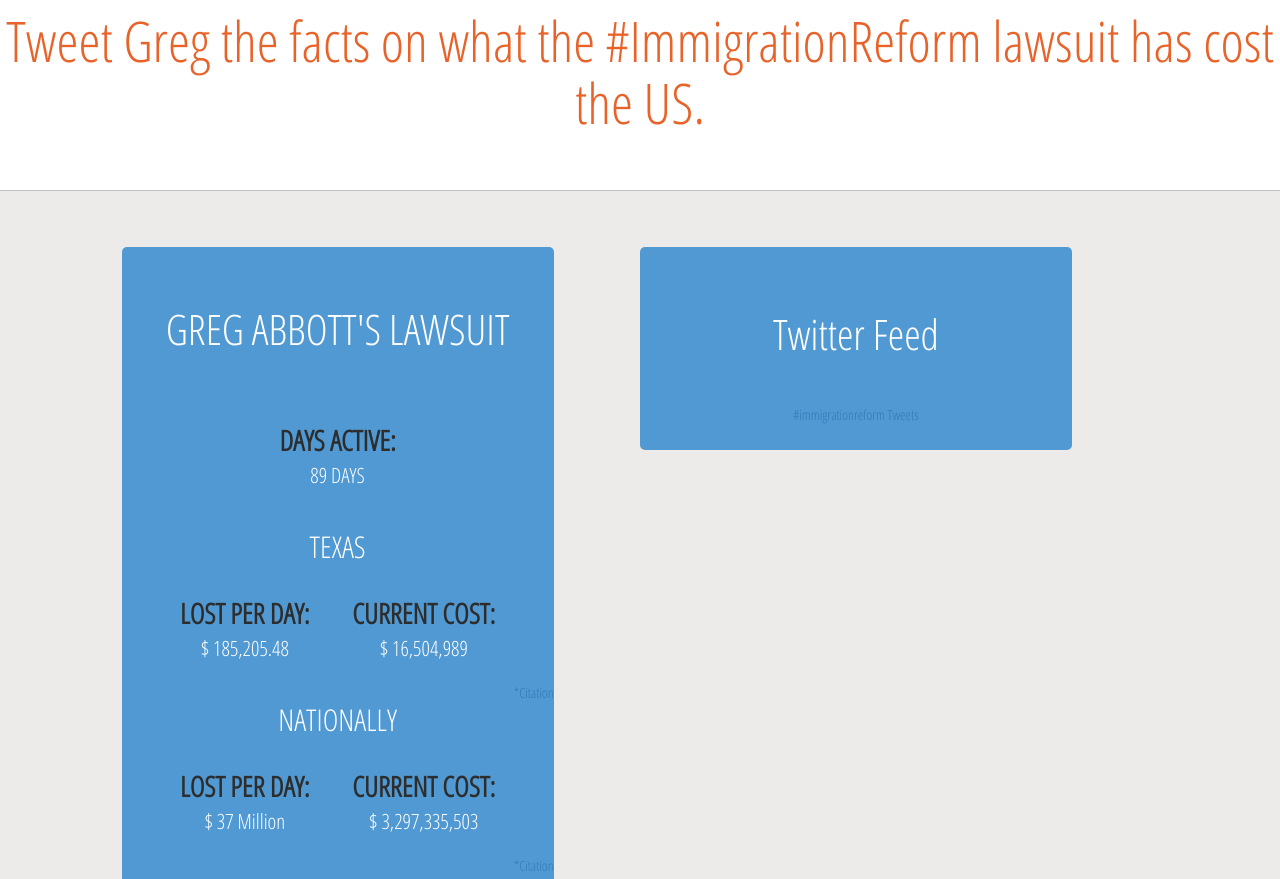
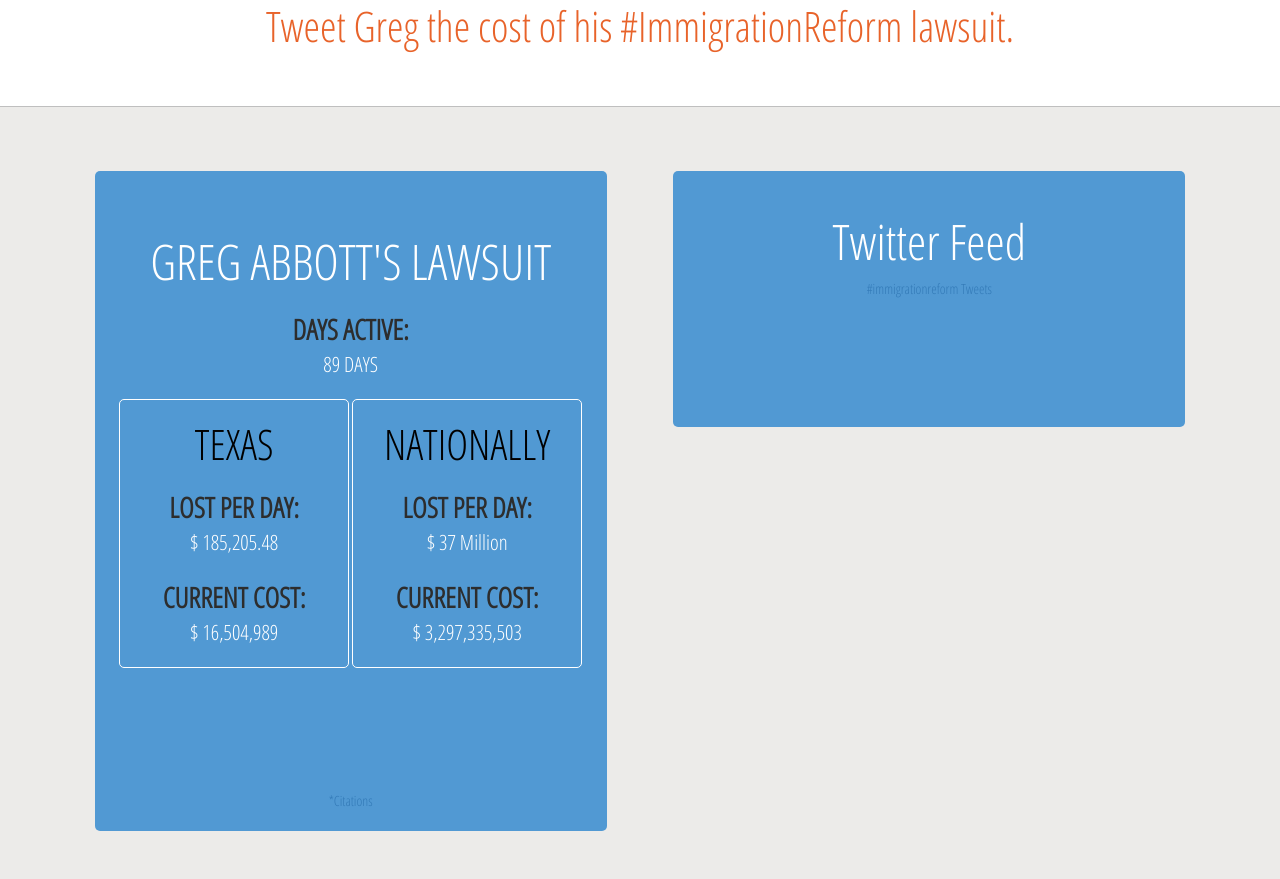
Before and after one commit to hughdevore/austin.fwd.us, a website: page index.html at #/home in a window 1280 px wide. Shown: the part 375-1254 px from the top of the page. Drawn offline with nearby package versions, Linux system fonts and the light colour scheme; a web font is replaced by a local one.

Commit message:
Adding vanilla css stylings

```diff
--- a/style/style.css
+++ b/style/style.css
@@ -32,25 +32,44 @@
 h1 {
   font-family: 'Droid Serif', Georgia, serif;
   text-align: center;
-  font-size: 3.5em;
+  font-size: 3em;
   display: block;
-  width: 100%;
 /*  margin-top: -40px;*/
       margin-top: 32px;
   margin-bottom: 32px;
   color: #369ff4;
 }
 
+h2 {
+  text-align: center;
+  font-size: 2.5em;
+  color: white;
+    padding-top: 0.5em;
+}
+
 h3 {
     color: #e8632a;
-    font-size: 4em;
+    font-size: 3em;
     margin-top: 32px;
     margin-bottom: 32px;
 }
 
+h4 {
+    color: black;
+    font-size: 3em;
+    margin-top: 0.5em;
+}
+
+
 p {
     color: #2E2D2C;
-    font-size: 1.5em;
+    font-size: 0.5em;
+    padding: 0 3%;
+    text-align: center;
+}
+
+a {
+    text-align: center;
 }
 
 .heading-wrapper{
@@ -62,12 +81,30 @@
     border: 2px solid #0099cc;
     color: black;
 }
+
+
+.info-wrapper {
+    height: 100%;
+}
+
+.info-title {
+    border: 1px solid white;
+    border-radius: 5px;
+    margin: 10%;
+}
+
 .tubs{
     background: rgb(81, 153,211);
     border-radius: 5px;
-    margin: 4em 0px 1em 0;
     padding: 20px 0 20px 0;
+    height: 100%;
+    margin: 5%;
 }
+#twitter-feed {
+    padding:0 3%;
+    padding-bottom: 10%;
+}
+
 
 .data-label{
     margin: 20px 20px;
@@ -102,14 +139,15 @@
     color: white;
     padding: .75em 0 .75em 0;
 }
-#twitter-feed{
-    padding: 25px 0 25px 0;
-}
 #video-wrapper{
 /*    margin: 2em 0 1em 0 ;*/
     margin-bottom: 1em;
 /*    margin-left: 8.33333333%;*/
-    margin:0 5%;
+    margin:5%;
+    padding: 3%;
+    padding-top: 10%;
+    padding-bottom: 10%;
+    margin-bottom: 10%;
 }
 
 /* Responsive */
@@ -121,25 +159,55 @@
 
 @media screen and (max-width: 900px) {
   iframe {
-    width: 650px;
+    width: 90%;
     height: 333px;
   }
 }
 
 @media screen and (max-width: 675px) {
   iframe {
-    width: 450px;
+    width: 90%;
     height: 245px;
   }
 
   h3 {font-size: 2.5em;}
+
 }
 
 @media screen and (max-width: 475px) {
   iframe {
-    width: 300px;
+    width: 90%;
     height: 163px;
   }
+}
+
+@media screen and (min-width: 550px) {
+    .twin {
+        margin: 0;
+        margin-top: 5%;
+        display: inline-block;
+        vertical-align: top;
+        width: 40%;
+    }
+    h2 {
+        font-size: 3.5em;
+    }
+
+    .data-label {
+        display: block;
+    }
+
+    #twitter-feed {
+        margin-left: 5%;
+    }
+}
+@media screen and (min-width: 1100px) {
+     .info-title {
+        margin: 0;
+        display: inline-block;
+        width: 45%;
+        margin-bottom:24%;
+    }
 }
 
 
--- a/templates/home.html
+++ b/templates/home.html
@@ -15,76 +15,97 @@
         </div>
         <div id="title">
             <h3>
-              Tweet Greg the facts on what the #ImmigrationReform lawsuit has cost the US.
+              Tweet Greg the cost of his #ImmigrationReform lawsuit.
             </h3>
         </div>
     </div>
 
-    <div class="twitter-info-divs col-lg-10 col-md-10 col-sm-10 col-xs-12 col-lg-offset-1 col-md-offset-1 col-sm-offset-1">
-        <div class="info-wrapper">
+    <div class="info-wrapper">
+
+
     <!--  container for costs  -->
-          <div id="infographic" class="div-headers tubs container-fluid col-lg-5 col-md-5 col-sm-5 col-xs-12 col-lg-offset-1">
-            <p>GREG ABBOTT'S LAWSUIT</p>
+          <div id="infographic" class="div-headers tubs container-fluid twin">
+            <h2>GREG ABBOTT'S LAWSUIT</h2>
             <div class="data-label hvr-grow">
               <div class="info-label"><strong>DAYS ACTIVE: </strong></div>
               <div class="info-data">{{numdays}} DAYS</div>
             </div>
 
-            <div id="texas">
-                <h2>TEXAS</h2>
+            <div class="info-title">
+
+                <h4>TEXAS</h4>
+
                 <div class="data-label hvr-grow">
                   <div class="info-label">LOST PER DAY: </div>
                   <div class="info-data">$ 185,205.48</div>
+                </div>
 
-                </div>
                 <div class="data-label hvr-grow">
                   <div class="info-label">CURRENT COST: </div>
                   <div class="info-data">$ {{container}}</div>
                 </div>
-                <div>
-                    <a class="pull-right" href="http://www.scribd.com/doc/248188359/Economic-Benefits-of-Executive-Action-for-Texas">*Citation</a>
-              </div>
+
             </div>
 
-            <div id="nation">
-                <h2>NATIONALLY</h2>
+            <div class="info-title">
+
+                <h4>NATIONALLY</h4>
+
                 <div class="data-label hvr-grow">
                   <div class="info-label">LOST PER DAY:</div>
                   <div class="info-data">$ 37 Million</div>
 
                 </div>
+
                 <div class="data-label hvr-grow">
                   <div class="info-label">CURRENT COST:</div>
                   <div class="info-data">$ {{containerNational}}</div>
                 </div>
-                <div>
-                    <a class="pull-right" href="hhttps://www.americanprogress.org/issues/immigration/news/2013/11/07/78602/the-cost-of-inaction-on-immigration-reform/">*Citation</a>
+
               </div>
+
+            <div>
+                <a href="#/home#page-bottom">*Citations</a>
             </div>
 
           </div>
-    <!--  1 column buffer  -->
-          <div id="tweet-counter" class="col-lg-1 col-md-1 col-sm-1">
-          </div>
+
+
+
     <!--  container for twitter  -->
-          <div id="twitter-feed" class="div-headers tubs container-fluid col-lg-5 col-md-5 col-sm-5 col-xs-12">
-              <p>Twitter Feed</p>
+          <div id="twitter-feed" class="div-headers tubs twin">
+              <h2>Twitter Feed</h2>
               <div id="feed">
                <a class="twitter-timeline" href="https://twitter.com/hashtag/immigrationreform" data-widget-id="572096668334432256">#immigrationreform Tweets</a>
         <script>!function(d,s,id){var js,fjs=d.getElementsByTagName(s)[0],p=/^http:/.test(d.location)?'http':'https';if(!d.getElementById(id)){js=d.createElement(s);js.id=id;js.src=p+"://platform.twitter.com/widgets.js";fjs.parentNode.insertBefore(js,fjs);}}(document,"script","twitter-wjs");</script>
               </div>
           </div>
-        </div><!--    end of info-wrapper div-->
-    </div><!--    end of twitter-info div-->
+    </div><!--    end of info-wrapper div-->
 
-    <div id="video-wrapper" class="row div-headers tubs container-fluid col-lg-10 col-md-10 col-sm-10 col-xs-12 col-lg-offset-1 col-md-offset-1  col-sm-offset-1">
+
+
+    <div id="video-wrapper" class="row div-headers tubs container-fluid">
+
+      <iframe width="853" height="480" src="https://www.youtube.com/embed/videoseries?list=PLwVuCj2NpVjqy7RCwh3mc_GxAf8-_prut&amp;autoplay=0&amp;index=3" frameborder="0" allowfullscreen="" id="video">
+      </iframe>
       <p>
         These videos were filmed and compiled by FWD.us Austin Chapter members.
       </p>
-      <iframe width="853" height="480" src="https://www.youtube.com/embed/videoseries?list=PLwVuCj2NpVjqy7RCwh3mc_GxAf8-_prut&amp;autoplay=0&amp;index=3" frameborder="0" allowfullscreen="" id="video">
-      </iframe>
     </div>
+
 </section>
+
+
+
+    <div id="page-bottom">
+        <div>
+            <a class="pull-right cite" href="http://www.scribd.com/doc/248188359/Economic-Benefits-of-Executive-Action-for-Texas">*Citation</a>
+        </div>
+
+        <div>
+            <a class="pull-right cite" href="https://www.americanprogress.org/issues/immigration/news/2013/11/07/78602/the-cost-of-inaction-on-immigration-reform/">*Citation</a>
+        </div>
+    </div>
 
   <!-- SCRIPTS -->
   <script src="https://ajax.googleapis.com/ajax/libs/jquery/2.1.3/jquery.min.js"></script>
```
